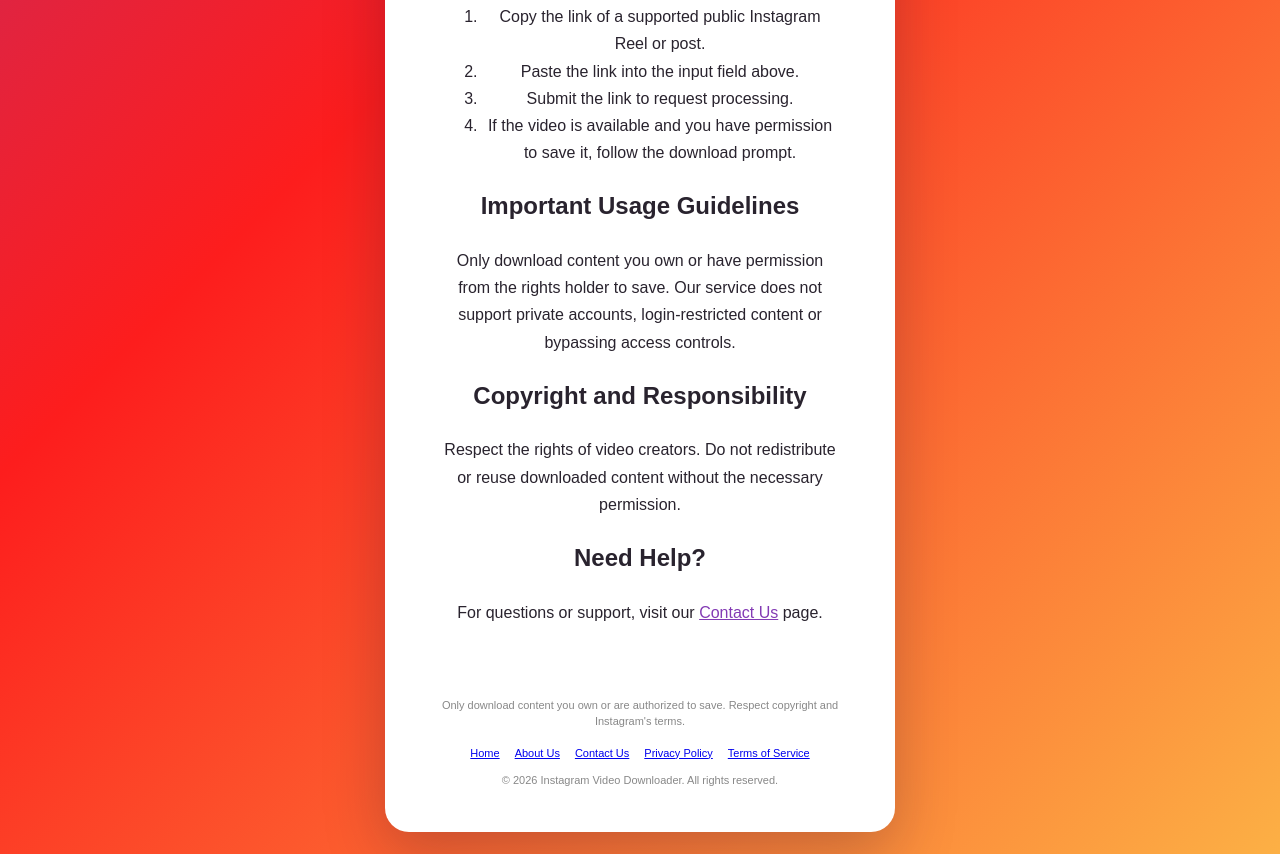
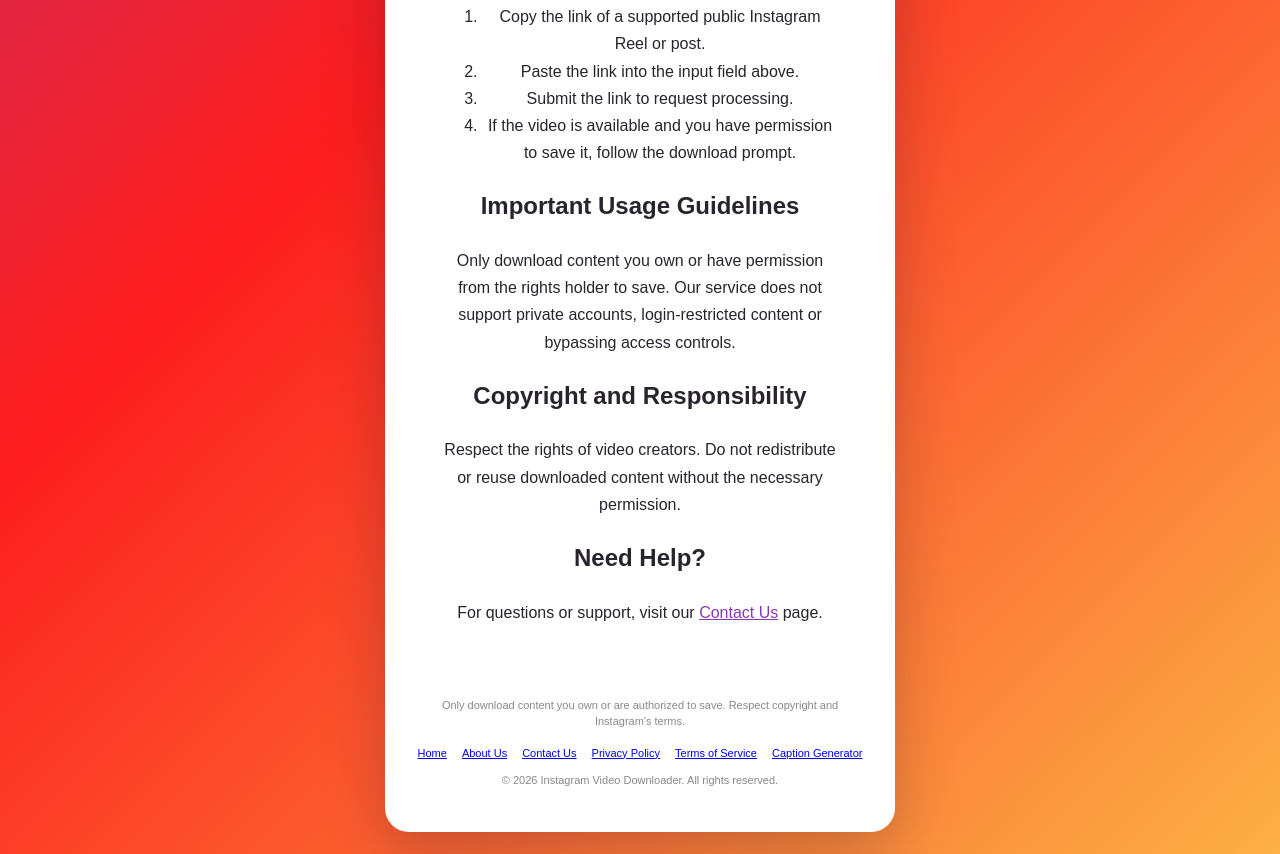
Before and after one commit to nu3883995-hash/Instagram-downloader., a website: page index.html in a window 1280 px wide. Shown: the part 1555-2409 px from the top of the page. Drawn offline with Linux system fonts and the light colour scheme.

Commit message:
Update index.html

```diff
--- a/index.html
+++ b/index.html
@@ -122,7 +122,7 @@
     <a href="/contact.html">Contact Us</a>
     <a href="/privacy.html">Privacy Policy</a>
     <a href="/terms.html">Terms of Service</a>
-
+<a href="caption-generator.html">Caption Generator</a>
   </nav>
 
   <p>© 2026 Instagram Video Downloader. All rights reserved.</p>
```
